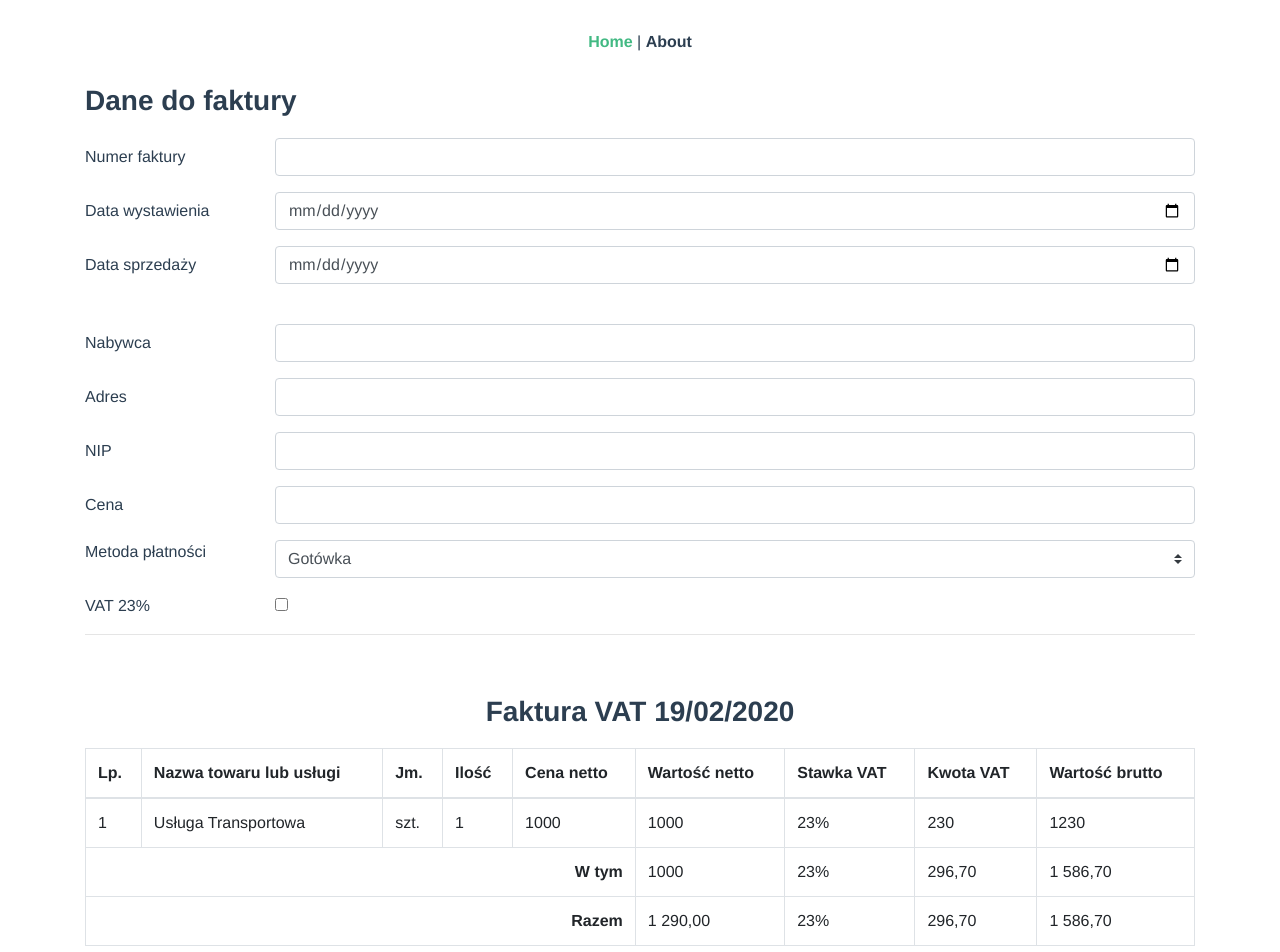
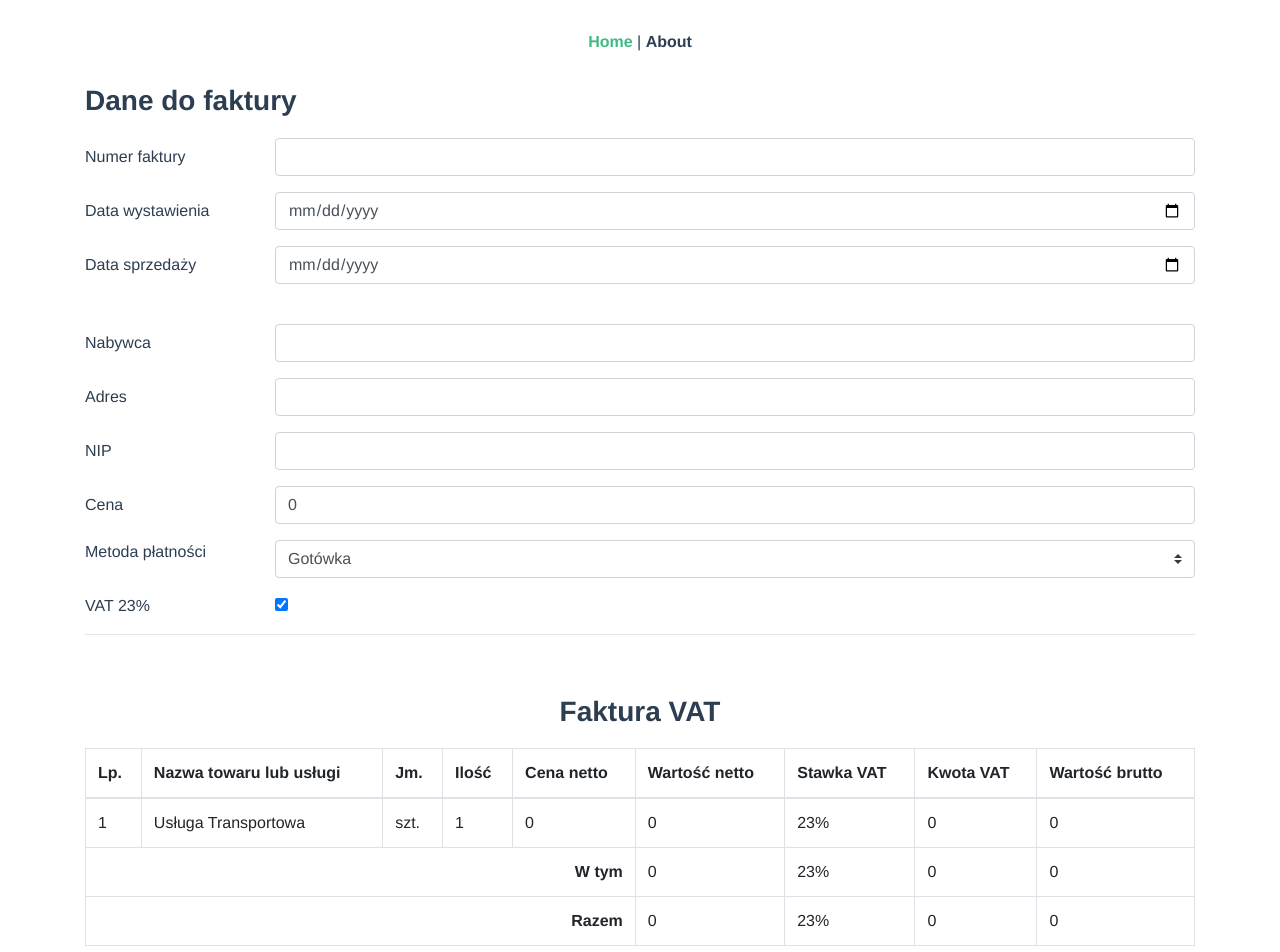
Before and after one commit to mrrain345/invoices-old, a Vue app: page / in a window 1280 px wide. Shown: the top 952 px of the page. Built offline with nearby package versions, Linux system fonts and the light colour scheme.

Commit message:
InvoiceForm

```diff
--- /dev/null
+++ b/src/classes/InvoiceData.ts
@@ -0,0 +1,12 @@
+export default class InvoiceData {
+  id = "";
+  issueDate: Date = new Date();
+  saleDate: Date = new Date();
+
+  purchaser = "";
+  address = "";
+  nip = "";
+  price = 0;
+  payment: "cash" | "7" | "14" | "21" | "30" = "cash";
+  vat = true;
+}
--- a/src/components/Invoice.vue
+++ b/src/components/Invoice.vue
@@ -1,10 +1,10 @@
 <template>
   <div class="container">
     <h1>Dane do faktury</h1>
-    <InvoiceForm />
+    <InvoiceForm :invoiceData.sync="data" />
     <hr />
-    <h1 class="center">Faktura VAT {{ id }}</h1>
-    <InvoiceTable />
+    <h1 class="center">Faktura VAT {{ data.id }}</h1>
+    <InvoiceTable :invoiceData.sync="data" />
   </div>
 </template>
 
@@ -12,6 +12,7 @@
 import { Component, Vue } from "vue-property-decorator";
 import InvoiceForm from "@/components/InvoiceForm.vue";
 import InvoiceTable from "@/components/InvoiceTable.vue";
+import InvoiceData from "@/classes/InvoiceData";
 
 @Component({
   components: {
@@ -20,7 +21,7 @@ import InvoiceTable from "@/components/InvoiceTable.vue";
   }
 })
 export default class Invoice extends Vue {
-  id = "19/02/2020";
+  data = new InvoiceData();
 }
 </script>
 
--- a/src/components/InvoiceForm.vue
+++ b/src/components/InvoiceForm.vue
@@ -5,7 +5,7 @@
         Numer faktury
       </label>
       <div class="col-sm-10">
-        <input type="text" class="form-control" id="id" />
+        <input type="text" class="form-control" id="id" v-model="data.id" />
       </div>
     </div>
 
@@ -14,7 +14,12 @@
         Data wystawienia
       </label>
       <div class="col-sm-10">
-        <input type="date" class="form-control" id="issue-date" />
+        <input
+          type="date"
+          class="form-control"
+          id="issue-date"
+          v-model="data.issueDate"
+        />
       </div>
     </div>
 
@@ -23,7 +28,12 @@
         Data sprzedaży
       </label>
       <div class="col-sm-10">
-        <input type="date" class="form-control" id="sale-date" />
+        <input
+          type="date"
+          class="form-control"
+          id="sale-date"
+          v-model="data.saleDate"
+        />
       </div>
     </div>
 
@@ -34,7 +44,12 @@
         Nabywca
       </label>
       <div class="col-sm-10">
-        <input type="text" class="form-control" id="purchaser" />
+        <input
+          type="text"
+          class="form-control"
+          id="purchaser"
+          v-model="data.purchaser"
+        />
       </div>
     </div>
 
@@ -43,7 +58,12 @@
         Adres
       </label>
       <div class="col-sm-10">
-        <input type="text" class="form-control" id="address" />
+        <input
+          type="text"
+          class="form-control"
+          id="address"
+          v-model="data.address"
+        />
       </div>
     </div>
 
@@ -52,7 +72,7 @@
         NIP
       </label>
       <div class="col-sm-10">
-        <input type="text" class="form-control" id="nip" />
+        <input type="text" class="form-control" id="nip" v-model="data.nip" />
       </div>
     </div>
 
@@ -61,7 +81,13 @@
         Cena
       </label>
       <div class="col-sm-10">
-        <input type="number" step="0.01" class="form-control" id="price" />
+        <input
+          type="number"
+          step="0.01"
+          class="form-control"
+          id="price"
+          v-model="data.price"
+        />
       </div>
     </div>
 
@@ -71,7 +97,11 @@
       </label>
       <div class="col-sm-10">
         <div class="form-check" style="padding-left: 0;">
-          <select class="custom-select mr-sm-2" id="peyment">
+          <select
+            class="custom-select mr-sm-2"
+            id="peyment"
+            v-model="data.payment"
+          >
             <option selected value="cash">Gotówka</option>
             <option value="7">Przelew 7 dni</option>
             <option value="14">Przelew 14 dni</option>
@@ -88,7 +118,13 @@
       </label>
       <div class="col-sm-10">
         <div class="form-check">
-          <input class="form-check-input" type="checkbox" id="vat" />
+          <input
+            class="form-check-input"
+            type="checkbox"
+            id="vat"
+            checked
+            v-model="data.vat"
+          />
         </div>
       </div>
     </div>
@@ -96,11 +132,11 @@
 </template>
 
 <script lang="ts">
-import { Component, Vue } from "vue-property-decorator";
+import { Component, PropSync, Vue } from "vue-property-decorator";
+import InvoiceData from "@/classes/InvoiceData";
 
 @Component
 export default class InvoiceForm extends Vue {
-  price = 0;
-  vat = true;
+  @PropSync("invoiceData", { type: InvoiceData }) data!: InvoiceData;
 }
 </script>
--- a/src/components/InvoiceTable.vue
+++ b/src/components/InvoiceTable.vue
@@ -19,37 +19,37 @@
         <td>Usługa Transportowa</td>
         <td>szt.</td>
         <td>1</td>
-        <td>{{ price }}</td>
-        <td>{{ price }}</td>
-        <td>{{ vat ? "23%" : "Np." }}</td>
-        <td>{{ vat ? price * 0.23 : "Np." }}</td>
-        <td>{{ vat ? price * 1.23 : "Np." }}</td>
+        <td>{{ data.price }}</td>
+        <td>{{ data.price }}</td>
+        <td>{{ data.vat ? "23%" : "Np." }}</td>
+        <td>{{ data.vat ? data.price * 0.23 : "Np." }}</td>
+        <td>{{ data.vat ? data.price * 1.23 : data.price }}</td>
       </tr>
       <tr>
         <td colspan="5" class="bold">W tym</td>
-        <td>{{ price }}</td>
-        <td>{{ vat ? "23%" : "Np." }}</td>
-        <td>296,70</td>
-        <td>1 586,70</td>
+        <td>{{ data.price }}</td>
+        <td>{{ data.vat ? "23%" : "Np." }}</td>
+        <td>{{ data.vat ? data.price * 0.23 : "Np." }}</td>
+        <td>{{ data.vat ? data.price * 1.23 : data.price }}</td>
       </tr>
       <tr>
         <td colspan="5" class="bold">Razem</td>
-        <td>1 290,00</td>
-        <td>23%</td>
-        <td>296,70</td>
-        <td>1 586,70</td>
+        <td>{{ data.price }}</td>
+        <td>{{ data.vat ? "23%" : "Np." }}</td>
+        <td>{{ data.vat ? data.price * 0.23 : "Np." }}</td>
+        <td>{{ data.vat ? data.price * 1.23 : data.price }}</td>
       </tr>
     </tbody>
   </table>
 </template>
 
 <script lang="ts">
-import { Component, Vue } from "vue-property-decorator";
+import { Component, PropSync, Vue } from "vue-property-decorator";
+import InvoiceData from "@/classes/InvoiceData";
 
 @Component
 export default class InvoiceTable extends Vue {
-  price = 1000;
-  vat = true;
+  @PropSync("invoiceData", { type: InvoiceData }) data!: InvoiceData;
 }
 </script>
 
```
